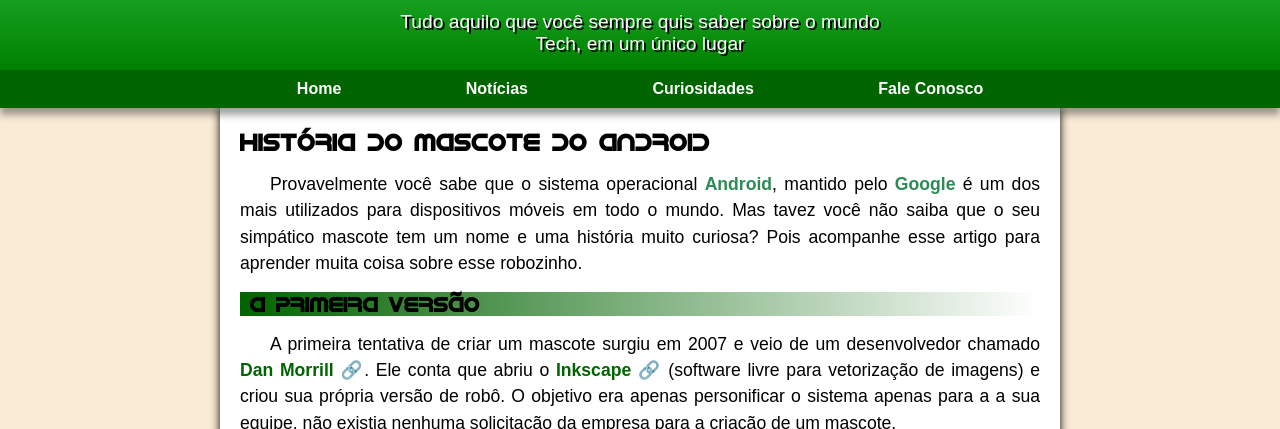
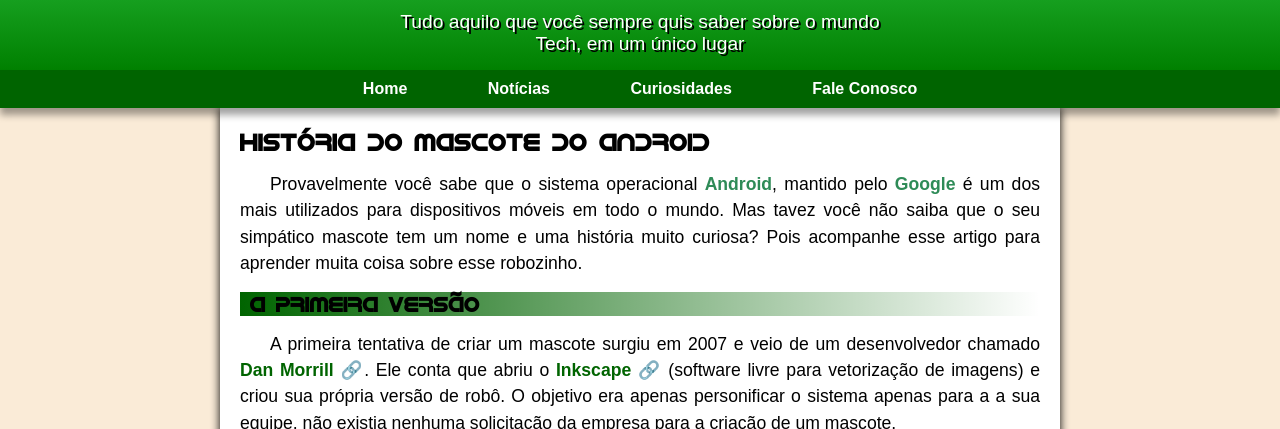
Before and after one commit to guigneto/projeto-android, a plain HTML site: page index.html in a window 1280 px wide. Shown: the part 136-565 px from the top of the page. Drawn offline with Linux system fonts and the light colour scheme.

Commit message:
Update padding and margin in nav links

```diff
--- a/css/style.css
+++ b/css/style.css
@@ -72,8 +72,8 @@ nav{
 nav > a{
     font-weight: bold;
     color: white;
-    padding: 10px;
-    margin: 0 50px;
+    padding: 8px;
+    margin: 10px 30px;
     text-decoration: none;
     border-radius: 5px;
     transition-duration: 0.5s;
```
